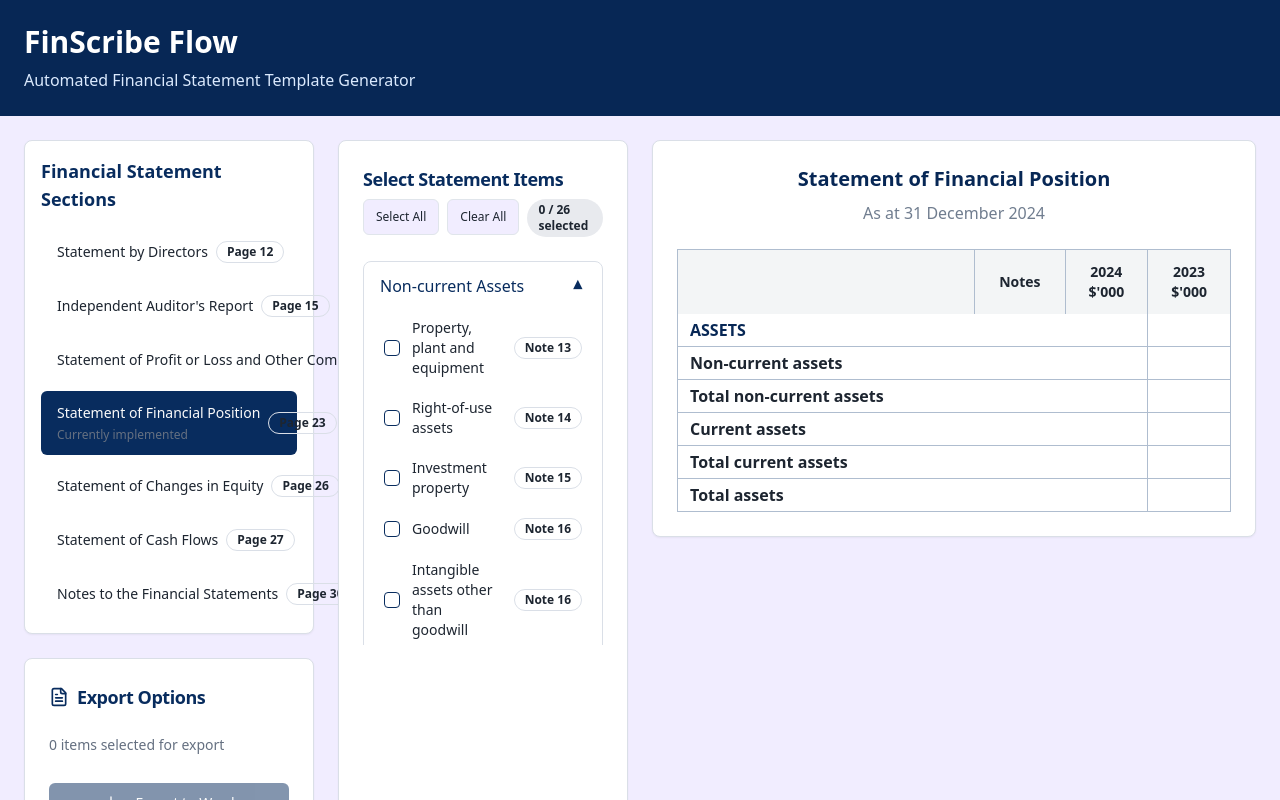
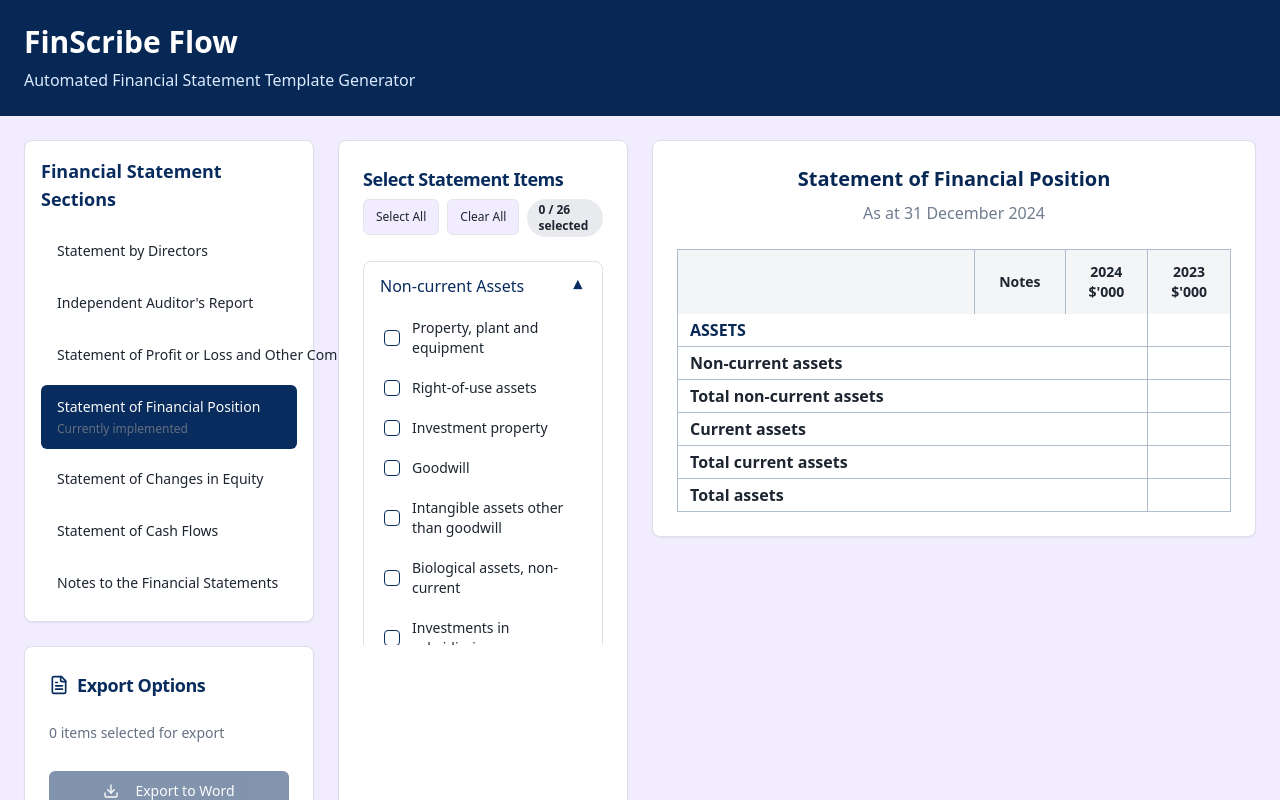
Before and after one commit to kkllow/finscribe-flow, a React (Vite) app: page / in a window 1280 px wide. Shown: the top 800 px of the page. Built offline with nearby package versions, Linux system fonts and the light colour scheme.

Commit message:
Remove note references
Remove the hardcoded "noteRef" from line items. The user will manually input this information.
Also, remove the hardcoded page numbers from the financial statement sections. These should be dynamically generated or manually inputted based on the final document flow.

```diff
--- a/src/components/ItemSelector.tsx
+++ b/src/components/ItemSelector.tsx
@@ -55,11 +55,6 @@ export const ItemSelector = ({
         <label htmlFor={item.id} className="flex-1 text-sm cursor-pointer">
           {item.label}
         </label>
-        {item.noteRef && item.noteRef !== 'xxx' && (
-          <Badge variant="outline" className="text-xs">
-            Note {item.noteRef}
-          </Badge>
-        )}
       </div>
     );
   };
--- a/src/components/SectionNavigator.tsx
+++ b/src/components/SectionNavigator.tsx
@@ -31,9 +31,6 @@ export const SectionNavigator = ({ currentSection, onSectionChange }: SectionNav
                   </span>
                 )}
               </div>
-              <Badge variant="outline" className="text-xs">
-                Page {section.page}
-              </Badge>
             </Button>
           ))}
         </div>
--- a/src/components/StatementPreview.tsx
+++ b/src/components/StatementPreview.tsx
@@ -23,7 +23,7 @@ export const StatementPreview = ({ statementData, selectedItems }: StatementPrev
           {item.label}
         </td>
         <td className="py-1 px-3 text-center text-sm text-financial-gray">
-          {item.noteRef && item.noteRef !== 'xxx' ? item.noteRef : ''}
+          {/* Notes to be filled manually */}
         </td>
         <td className="py-1 px-3 text-right border-r border-statement-border">
           {/* Empty space for values */}
--- a/src/types/financial.ts
+++ b/src/types/financial.ts
@@ -25,13 +25,13 @@ export interface StatementData {
 }
 
 export const FINANCIAL_SECTIONS: FinancialStatementSection[] = [
-  { id: "directors-statement", title: "Statement by Directors", page: 12 },
-  { id: "auditors-report", title: "Independent Auditor's Report", page: 15 },
-  { id: "profit-loss", title: "Statement of Profit or Loss and Other Comprehensive Income", page: 17 },
-  { id: "financial-position", title: "Statement of Financial Position", page: 23 },
-  { id: "changes-equity", title: "Statement of Changes in Equity", page: 26 },
-  { id: "cash-flows", title: "Statement of Cash Flows", page: 27 },
-  { id: "notes", title: "Notes to the Financial Statements", page: 30 }
+  { id: "directors-statement", title: "Statement by Directors", page: 0 },
+  { id: "auditors-report", title: "Independent Auditor's Report", page: 0 },
+  { id: "profit-loss", title: "Statement of Profit or Loss and Other Comprehensive Income", page: 0 },
+  { id: "financial-position", title: "Statement of Financial Position", page: 0 },
+  { id: "changes-equity", title: "Statement of Changes in Equity", page: 0 },
+  { id: "cash-flows", title: "Statement of Cash Flows", page: 0 },
+  { id: "notes", title: "Notes to the Financial Statements", page: 0 }
 ];
 
 export const FINANCIAL_POSITION_TEMPLATE: StatementData = {
```
